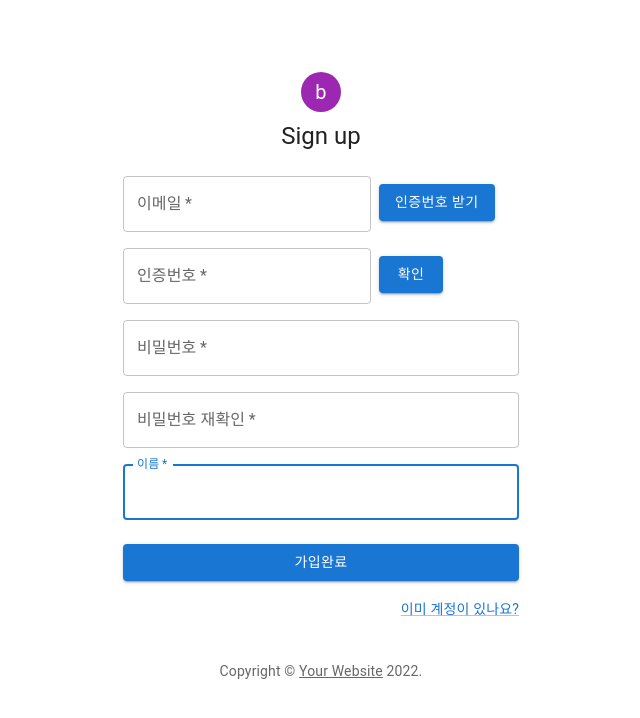
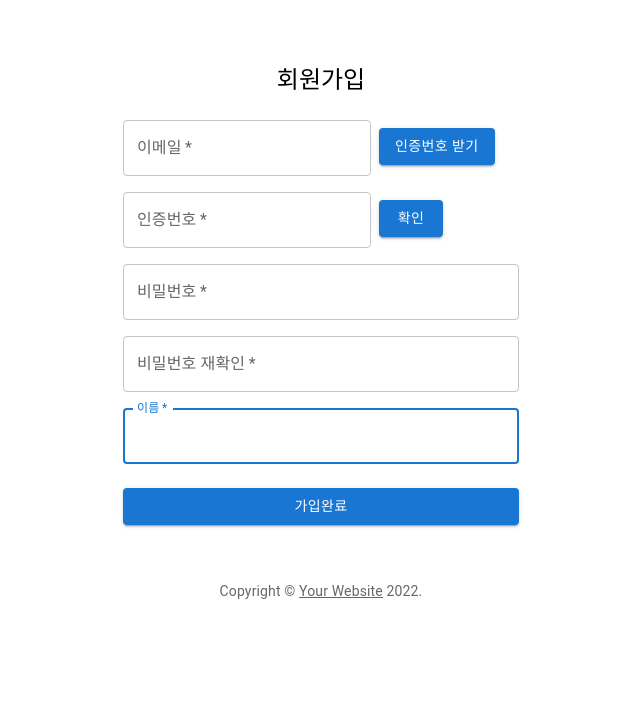
Before and after one commit to gwonmin/Philosophia, a React (Vite) app in the folder front/: page / in a window 1280 px wide. Shown: the top 718 px of the page, without its empty margins (319-959 px from the left). Built offline with nearby package versions, Linux system fonts and the light colour scheme; no server answers.

Commit message:
[Style]: 스타일 조금 수정

```diff
--- a/front/src/components/pages/RegisterPage.tsx
+++ b/front/src/components/pages/RegisterPage.tsx
@@ -38,15 +38,25 @@ const theme = createTheme();
 
 export default function RegisterPage() {
   const navigate = useNavigate();
+  //user의 가입 정보를 객체로 다룬다.
+  const [userData, setUserData] = useState({
+    email: "",
+    password: "",
+    name: "",
+  });
+  const email = userData.email;
+  const password = userData.password;
+  const name = userData.name;
+  const onChange = (e: React.ChangeEvent<HTMLInputElement>) => {
+    const { name, value } = e.target;
+    setUserData({
+      ...userData,
+      [name]: value,
+    });
+  };
 
-  //useState로 email 상태를 생성함.
-  const [email, setEmail] = useState("");
-  //useState로 password 상태를 생성함.
-  const [password, setPassword] = useState("");
-  //useState로 confirmPassword 상태를 생성함.
+  //confirmPassword는 반복되지 않으므로 state로 다룬다.
   const [confirmPassword, setConfirmPassword] = useState("");
-  //useState로 name 상태를 생성함.
-  const [name, setName] = useState("");
 
   //이메일이 abc@example.com 형태인지 regex를 이용해 확인함.
   const validateEmail = (email: string | null) => {
@@ -79,11 +89,7 @@ export default function RegisterPage() {
 
     try {
       // "user/register" 엔드포인트로 post요청함.
-      await Api.post("user/register", {
-        email,
-        password,
-        name,
-      });
+      await Api.post("user/register", userData);
 
       // 로그인 페이지로 이동함.
       navigate("/login");
@@ -93,9 +99,7 @@ export default function RegisterPage() {
   };
 
   return (
-    <ThemeProvider theme={theme}>
     <Container component="main" maxWidth="xs">
-        <CssBaseline />
       <Box
         sx={{
           marginTop: 8,
@@ -104,18 +108,10 @@ export default function RegisterPage() {
           alignItems: "center",
         }}
       >
-          <Avatar sx={{ m: 1, bgcolor: "secondary.main" }}>
-            <div>b</div>
-          </Avatar>
         <Typography component="h1" variant="h5">
-            Sign up
+          회원가입
         </Typography>
-          <Box
-            component="form"
-            noValidate
-            onSubmit={handleSubmit}
-            sx={{ mt: 3 }}
-          >
+        <Box component="form" noValidate onSubmit={handleSubmit} sx={{ mt: 3 }}>
           <Grid container spacing={2}>
             <Grid item xs={12}>
               <TextField
@@ -182,17 +178,9 @@ export default function RegisterPage() {
           >
             가입완료
           </Button>
-            <Grid container justifyContent="flex-end">
-              <Grid item>
-                <Link href="#" variant="body2">
-                  이미 계정이 있나요?
-                </Link>
-              </Grid>
-            </Grid>
         </Box>
       </Box>
       <Copyright sx={{ mt: 5 }} />
     </Container>
-    </ThemeProvider>
   );
 }
```
Lines whose indentation alone changed are shown as unchanged.
